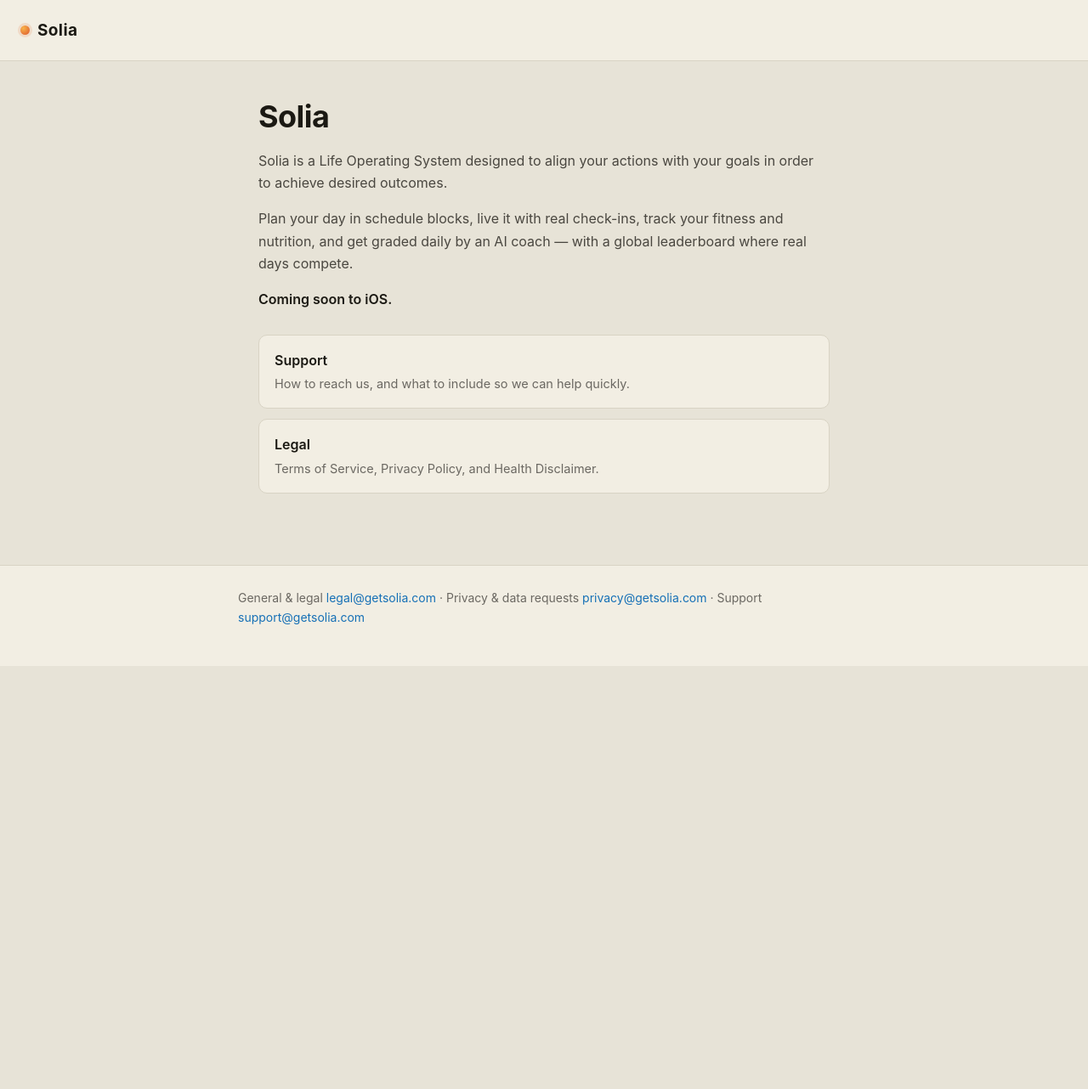
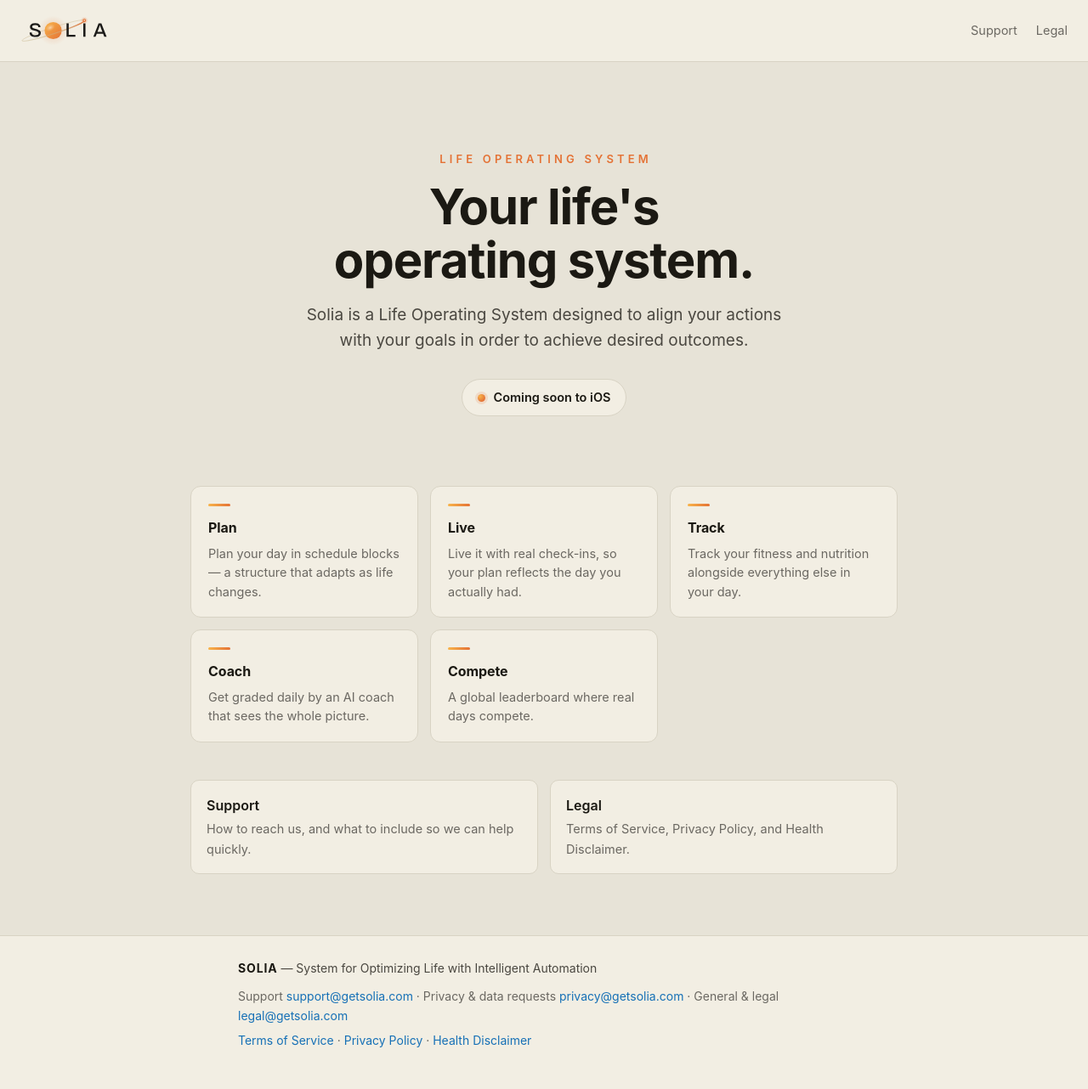
Before and after one commit to Solia-SaaS/Solia-Site, a Jekyll site: the page built from index.md, in a window 1280 px wide. Shown: the whole page at 85% size. Built offline with Jekyll 4.4.1, drawn with Linux system fonts in a browser that asks for light colours; before the commit the page ends 900 px from its top, so only the background shows below that.

Commit message:
Landing redesign: wordmark header, hero, feature grid, branded footer
Real Solia wordmark SVGs (theme-aware light/dark) replace the text+dot
wordmark per branding.md §11. Landing gets a centered hero (kicker, headline,
positioning line, coming-soon pill), a five-pillar feature grid derived from
the existing approved copy sentence, and side-by-side Support/Legal cards.
Footer now carries the official SOLIA acronym (canonical footer expansion per
branding.md §2) plus direct legal-doc links. All colors stay on the branding
palette; support page inherits the same chrome unchanged.

Co-Authored-By: Claude Fable 5 <noreply@anthropic.com>

```diff
--- a/_layouts/default.html
+++ b/_layouts/default.html
@@ -3,27 +3,40 @@
 <head>
 <meta charset="utf-8">
 <meta name="viewport" content="width=device-width, initial-scale=1">
-<title>{% if page.title and page.title != "Solia" %}{{ page.title }} · Solia{% else %}Solia{% endif %}</title>
+<title>{% if page.title and page.title != "Solia" %}{{ page.title }} · Solia{% else %}Solia — your life's operating system{% endif %}</title>
 <meta name="description" content="{{ page.description | default: site.description }}">
+<meta property="og:title" content="{{ page.title | default: 'Solia' }}">
+<meta property="og:description" content="{{ page.description | default: site.description }}">
+<meta name="theme-color" content="#14120B" media="(prefers-color-scheme: dark)">
+<meta name="theme-color" content="#E7E3D7" media="(prefers-color-scheme: light)">
 <link rel="stylesheet" href="{{ '/assets/css/style.css' | relative_url }}">
 </head>
 <body>
 <header class="site">
-  <a class="wordmark" href="{{ '/' | relative_url }}">
-    <span class="dot" aria-hidden="true"></span>Solia
+  <a class="wordmark" href="{{ '/' | relative_url }}" aria-label="Solia home">
+    <picture>
+      <source media="(prefers-color-scheme: dark)" srcset="{{ '/assets/brand/solia-wordmark-dark.svg' | relative_url }}">
+      <img src="{{ '/assets/brand/solia-wordmark-light.svg' | relative_url }}" alt="Solia" width="112" height="44">
+    </picture>
   </a>
+  <nav>
+    <a href="{{ '/support' | relative_url }}">Support</a>
+    <a href="https://legal.getsolia.com">Legal</a>
+  </nav>
 </header>
 
-<main>
+<main{% if page.hero %} class="has-hero"{% endif %}>
   {{ content }}
 </main>
 
 <footer class="site">
+  <p class="acronym"><strong>SOLIA</strong> — System for Optimizing Life with Intelligent Automation</p>
   <p>
-    General &amp; legal <a href="mailto:legal@getsolia.com">legal@getsolia.com</a> ·
+    Support <a href="mailto:support@getsolia.com">support@getsolia.com</a> ·
     Privacy &amp; data requests <a href="mailto:privacy@getsolia.com">privacy@getsolia.com</a> ·
-    Support <a href="mailto:support@getsolia.com">support@getsolia.com</a>
+    General &amp; legal <a href="mailto:legal@getsolia.com">legal@getsolia.com</a>
   </p>
+  <p><a href="https://legal.getsolia.com/terms-of-service">Terms of Service</a> · <a href="https://legal.getsolia.com/privacy-policy">Privacy Policy</a> · <a href="https://legal.getsolia.com/health-disclaimer">Health Disclaimer</a></p>
 </footer>
 </body>
 </html>
--- a/assets/css/style.css
+++ b/assets/css/style.css
@@ -1,14 +1,17 @@
-/* Solia legal — brand values from workspace/overview/branding.md */
+/* Solia site — brand values from workspace/overview/branding.md */
 :root {
   --amber: #E47235;
   --amber-bright: #EE8239;
+  --sun-gold: #F8B44B;
   --link: #1670B6;
   --ink: #1B1913;
   --ink-soft: #4A4740;
   --muted: #6B6862;
   --canvas: #E7E3D7;
   --surface: #F2EEE3;
+  --raised: #ECE8DB;
   --rule: #D8D3C4;
+  --accent: var(--amber);
 }
 @media (prefers-color-scheme: dark) {
   :root {
@@ -18,16 +21,21 @@
     --muted: #989794;
     --canvas: #14120B;
     --surface: #1B1913;
+    --raised: #211F19;
     --rule: #302E29;
+    --accent: var(--amber-bright);
   }
 }
 
 * { box-sizing: border-box; }
 
-html { -webkit-text-size-adjust: 100%; }
+html { -webkit-text-size-adjust: 100%; scroll-behavior: smooth; }
 
 body {
   margin: 0;
+  min-height: 100vh;
+  display: flex;
+  flex-direction: column;
   background: var(--canvas);
   color: var(--ink);
   font: 16px/1.65 -apple-system, BlinkMacSystemFont, "Segoe UI", Roboto, Helvetica, Arial, sans-serif;
@@ -40,28 +48,18 @@ header.site {
   flex-wrap: wrap;
   align-items: center;
   gap: 12px 28px;
-  padding: 20px 24px;
+  padding: 14px 24px;
   border-bottom: 1px solid var(--rule);
   background: var(--surface);
 }
 .wordmark {
   display: inline-flex;
   align-items: center;
-  gap: 9px;
-  font-size: 19px;
-  font-weight: 650;
-  letter-spacing: .02em;
-  color: var(--ink);
-  text-decoration: none;
   margin-right: auto;
+  line-height: 0;
 }
-.wordmark .dot {
-  width: 11px; height: 11px;
-  border-radius: 50%;
-  background: radial-gradient(circle at 32% 30%, #F8B44B, var(--amber) 70%);
-  box-shadow: 0 0 0 3px rgba(228,114,53,.16);
-}
-header.site nav { display: flex; flex-wrap: wrap; gap: 20px; }
+.wordmark img { height: 44px; width: auto; display: block; }
+header.site nav { display: flex; flex-wrap: wrap; gap: 22px; }
 header.site nav a {
   color: var(--muted);
   text-decoration: none;
@@ -69,14 +67,17 @@ header.site nav a {
   padding: 2px 0;
   border-bottom: 1.5px solid transparent;
 }
-header.site nav a:hover { color: var(--ink); border-bottom-color: var(--amber); }
+header.site nav a:hover { color: var(--ink); border-bottom-color: var(--accent); }
 
 /* ── content ────────────────────────────────────────────────────────────── */
 main {
+  flex: 1;
+  width: 100%;
   max-width: 720px;
   margin: 0 auto;
   padding: 44px 24px 72px;
 }
+main.has-hero { max-width: 880px; padding-top: 0; }
 
 main h1 {
   font-size: clamp(28px, 5vw, 36px);
@@ -102,7 +103,7 @@ main p, main li { color: var(--ink-soft); }
 main strong { color: var(--ink); font-weight: 640; }
 
 main a { color: var(--link); text-decoration-thickness: 1px; text-underline-offset: 2px; }
-main a:hover { color: var(--amber); }
+main a:hover { color: var(--accent); }
 
 main ul, main ol { padding-left: 22px; }
 main li { margin: 6px 0; }
@@ -112,7 +113,7 @@ main hr { border: 0; border-top: 1px solid var(--rule); margin: 32px 0; }
 main blockquote {
   margin: 20px 0;
   padding: 14px 18px;
-  border-left: 3px solid var(--amber);
+  border-left: 3px solid var(--accent);
   background: var(--surface);
   border-radius: 0 8px 8px 0;
 }
@@ -142,11 +143,102 @@ main code {
   font-size: 13.5px;
 }
 
+/* ── hero ───────────────────────────────────────────────────────────────── */
+.hero {
+  text-align: center;
+  padding: clamp(56px, 10vw, 104px) 0 clamp(36px, 6vw, 56px);
+}
+.hero .kicker {
+  margin: 0 0 14px;
+  font-size: 13px;
+  font-weight: 600;
+  letter-spacing: .32em;
+  text-indent: .32em; /* visually re-center the tracked caps */
+  color: var(--accent);
+  text-transform: uppercase;
+}
+.hero h1 {
+  font-size: clamp(36px, 7vw, 58px);
+  line-height: 1.08;
+  letter-spacing: -.02em;
+  margin: 0 auto 18px;
+  max-width: 15ch;
+}
+.hero .lede {
+  max-width: 560px;
+  margin: 0 auto 30px;
+  font-size: clamp(16.5px, 2.4vw, 19px);
+  line-height: 1.6;
+  color: var(--ink-soft);
+}
+.hero .soon {
+  display: inline-flex;
+  align-items: center;
+  gap: 10px;
+  margin: 0;
+  padding: 9px 18px;
+  border: 1px solid var(--rule);
+  border-radius: 999px;
+  background: var(--surface);
+  color: var(--ink);
+  font-size: 14.5px;
+  font-weight: 600;
+}
+.hero .pulse {
+  width: 9px; height: 9px;
+  border-radius: 50%;
+  background: radial-gradient(circle at 32% 30%, var(--sun-gold), var(--accent) 70%);
+  box-shadow: 0 0 0 3px rgba(228,114,53,.16);
+}
+
+/* ── feature grid ───────────────────────────────────────────────────────── */
+.features {
+  display: grid;
+  grid-template-columns: repeat(auto-fit, minmax(220px, 1fr));
+  gap: 14px;
+  margin: 26px 0 44px;
+}
+.feature {
+  padding: 20px 20px 18px;
+  background: var(--surface);
+  border: 1px solid var(--rule);
+  border-radius: 12px;
+}
+.feature h3 {
+  margin: 0 0 6px;
+  font-size: 16px;
+  letter-spacing: -.005em;
+  color: var(--ink);
+}
+.feature h3::before {
+  content: "";
+  display: block;
+  width: 26px;
+  height: 3px;
+  border-radius: 2px;
+  margin-bottom: 12px;
+  background: linear-gradient(90deg, var(--sun-gold), var(--accent));
+}
+.feature p {
+  margin: 0;
+  font-size: 14.5px;
+  line-height: 1.55;
+  color: var(--muted);
+}
+
 /* index page link cards */
 .doc-list { list-style: none; padding: 0; margin: 28px 0 0; }
+main.has-hero .doc-list {
+  display: grid;
+  grid-template-columns: repeat(auto-fit, minmax(260px, 1fr));
+  gap: 14px;
+  margin-top: 0;
+}
 .doc-list li { margin: 0 0 12px; }
+main.has-hero .doc-list li { margin: 0; }
 .doc-list a {
   display: block;
+  height: 100%;
   padding: 16px 18px;
   background: var(--surface);
   border: 1px solid var(--rule);
@@ -155,7 +247,7 @@ main code {
   color: var(--ink);
   font-weight: 600;
 }
-.doc-list a:hover { border-color: var(--amber); color: var(--ink); }
+.doc-list a:hover { border-color: var(--accent); color: var(--ink); }
 .doc-list span { display: block; font-weight: 400; font-size: 14.5px; color: var(--muted); margin-top: 3px; }
 
 /* ── footer ─────────────────────────────────────────────────────────────── */
@@ -167,5 +259,7 @@ footer.site {
   font-size: 14px;
 }
 footer.site p { max-width: 720px; margin: 0 auto 6px; }
+footer.site .acronym { color: var(--ink-soft); margin-bottom: 10px; }
+footer.site .acronym strong { color: var(--ink); letter-spacing: .06em; }
 footer.site a { color: var(--link); text-decoration: none; }
 footer.site a:hover { text-decoration: underline; }
--- a/index.md
+++ b/index.md
@@ -2,15 +2,38 @@
 layout: default
 title: Solia
 description: Solia is a Life Operating System designed to align your actions with your goals in order to achieve desired outcomes.
+hero: true
 ---
 
-# Solia
+<section class="hero">
+  <p class="kicker">LIFE OPERATING SYSTEM</p>
+  <h1>Your life's operating&nbsp;system.</h1>
+  <p class="lede">Solia is a Life Operating System designed to align your actions with your goals in order to achieve desired outcomes.</p>
+  <p class="soon"><span class="pulse" aria-hidden="true"></span>Coming soon to iOS</p>
+</section>
 
-Solia is a Life Operating System designed to align your actions with your goals in order to achieve desired outcomes.
-
-Plan your day in schedule blocks, live it with real check-ins, track your fitness and nutrition, and get graded daily by an AI coach — with a global leaderboard where real days compete.
-
-**Coming soon to iOS.**
+<section class="features" aria-label="What Solia does">
+  <div class="feature">
+    <h3>Plan</h3>
+    <p>Plan your day in schedule blocks — a structure that adapts as life changes.</p>
+  </div>
+  <div class="feature">
+    <h3>Live</h3>
+    <p>Live it with real check-ins, so your plan reflects the day you actually had.</p>
+  </div>
+  <div class="feature">
+    <h3>Track</h3>
+    <p>Track your fitness and nutrition alongside everything else in your day.</p>
+  </div>
+  <div class="feature">
+    <h3>Coach</h3>
+    <p>Get graded daily by an AI coach that sees the whole picture.</p>
+  </div>
+  <div class="feature">
+    <h3>Compete</h3>
+    <p>A global leaderboard where real days compete.</p>
+  </div>
+</section>
 
 <ul class="doc-list">
   <li><a href="support">Support<span>How to reach us, and what to include so we can help quickly.</span></a></li>
```
Also changed, not shown: assets/brand/solia-wordmark-dark.svg (added), assets/brand/solia-wordmark-light.svg (added).
